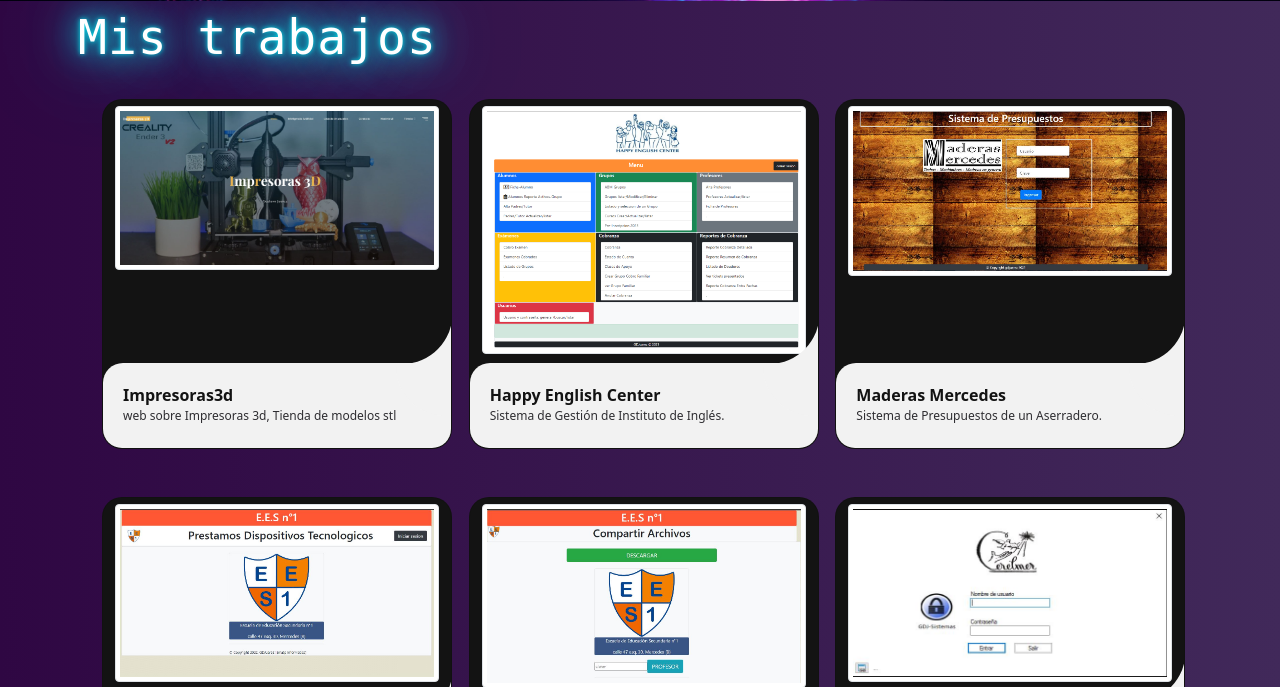
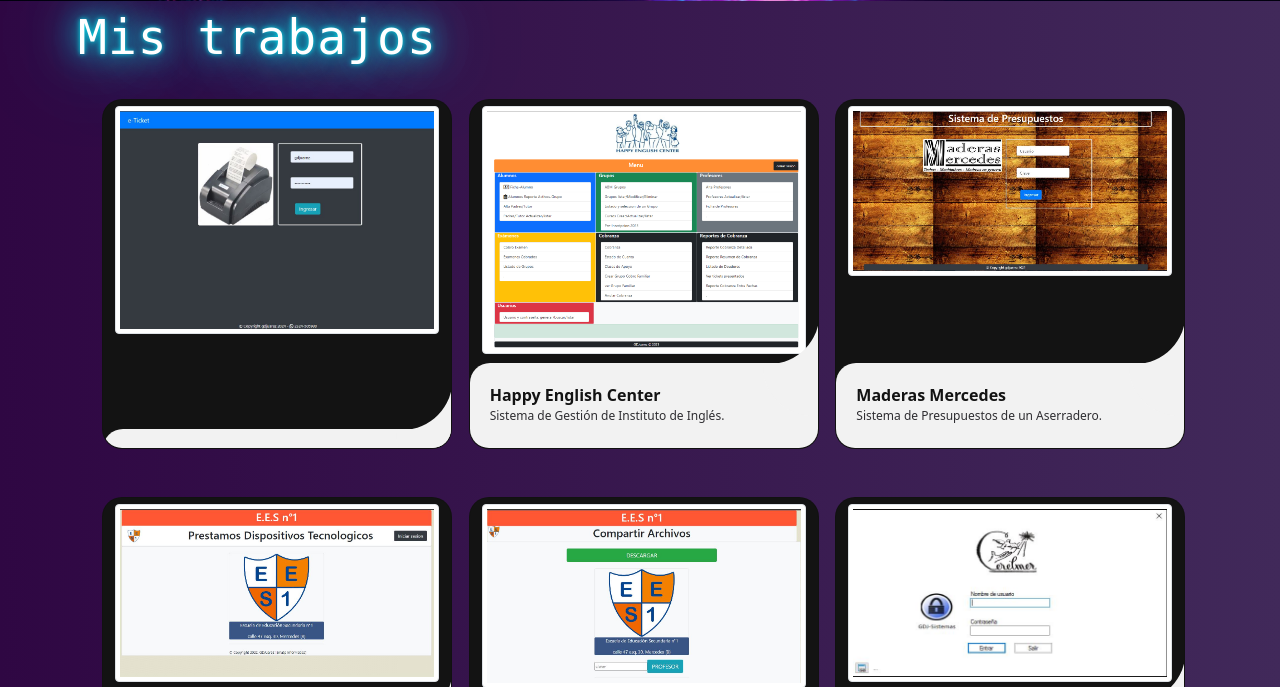
Before and after one commit to gdjuarez/Portfolio, a PHP site: page / in a window 1280 px wide. Shown: the part 799-1486 px from the top of the page. Run offline with PHP 8.4, Linux system fonts and the light colour scheme.

Commit message:
Update index.php

```diff
--- a/index.php
+++ b/index.php
@@ -61,14 +61,13 @@
                 <div class="col-sm-4">
                         <article class="card">
                             <div class="temporary_text">
-                            <img src="assets/img/imresora3d.JPG" class="img-fluid img-thumbnail" alt="impresora3d" srcset="">
+                            <img src="assets/img/e-ticket.JPG" class="img-fluid img-thumbnail" alt="impresora3d" srcset="">
                             </div>
                             <div class="card_content">
-                                <span class="card_title">Impresoras3d</span>
-                                <span class="card_subtitle">web sobre Impresoras 3d, Tienda de modelos stl</span>
-                                <p class="card_description">Desarrollada en wordpress, en curso elearning-total.com de desarrollo web con wordpress .</p>
-                                    <p><small>Desarrollado año 2023-</small></p>
-                                    <a href="  https://curso.gdjuarez.site" >web Wordpress</a>
+                                <span class="card_title">e-TICKET</span>
+                                <span class="card_subtitle">Sistema web de tickets para un Supermercado</span>
+                                <p class="card_description">Desarrollada en php/mysql/.</p>
+                                    <p><small>Desarrollado año 2024-</small></p>
 
 
                             </div>
```
